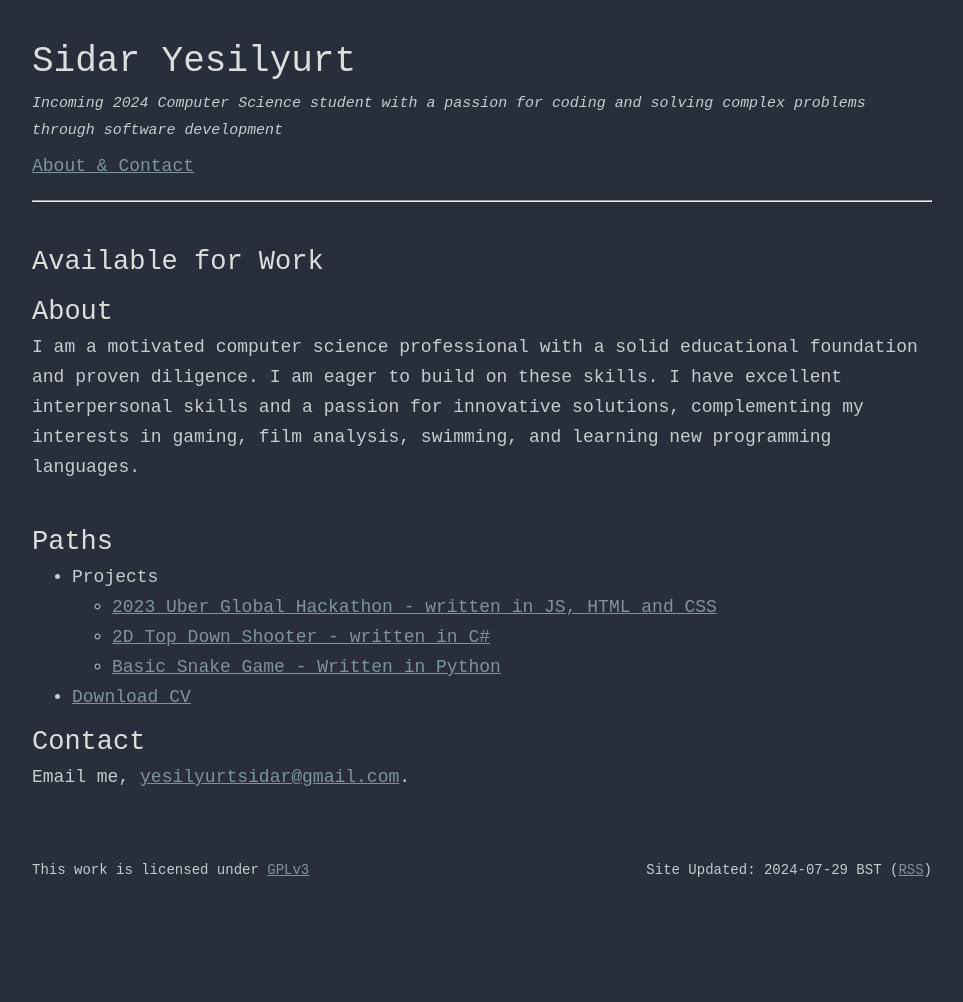
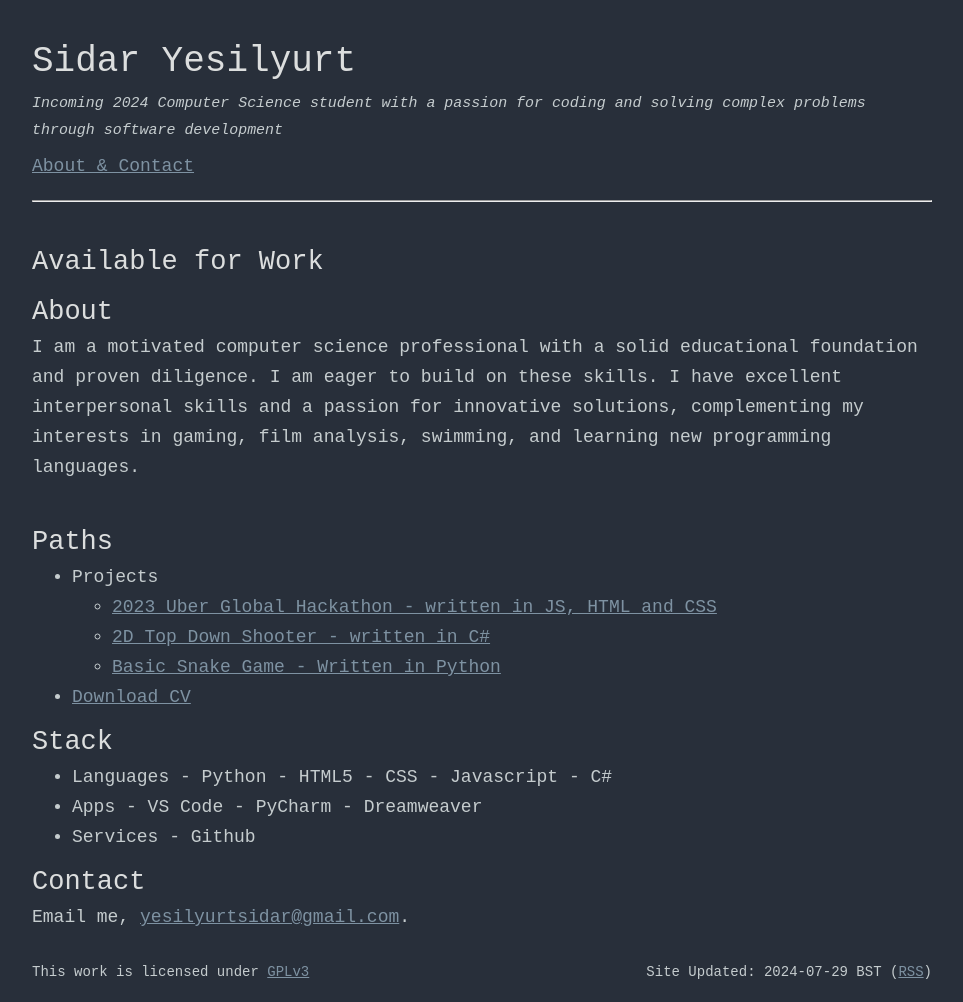
Before and after one commit to sidar-yesilyurt/sidar-yesilyurt.github.io, a Jekyll site: the page built from index.md, in a window 1280 px wide. Shown: the whole page, without its empty margins (158-1121 px from the left). Built offline with Jekyll 4.4.1, drawn with Linux system fonts in a browser that asks for light colours; before the commit the page ends 900 px from its top, so only the background shows below that.

Commit message:
Update index.md

```diff
--- a/index.md
+++ b/index.md
@@ -16,5 +16,22 @@ I am a motivated computer science professional with a solid educational foundati
     - [Basic Snake Game - Written in Python](https://github.com/sidar-yesilyurt/SnakeGame)
 - [Download CV](/assets/SidarYesilyurt.pdf)
 
+
+## Stack
+- Languages
+      - Python
+      - HTML5
+      - CSS
+      - Javascript
+      - C#
+
+- Apps
+      - VS Code
+      - PyCharm
+      - Dreamweaver
+
+- Services
+      - Github
+
 ## Contact
 Email me, [yesilyurtsidar@gmail.com](yesilyurtsidar@gmail.com).
```
